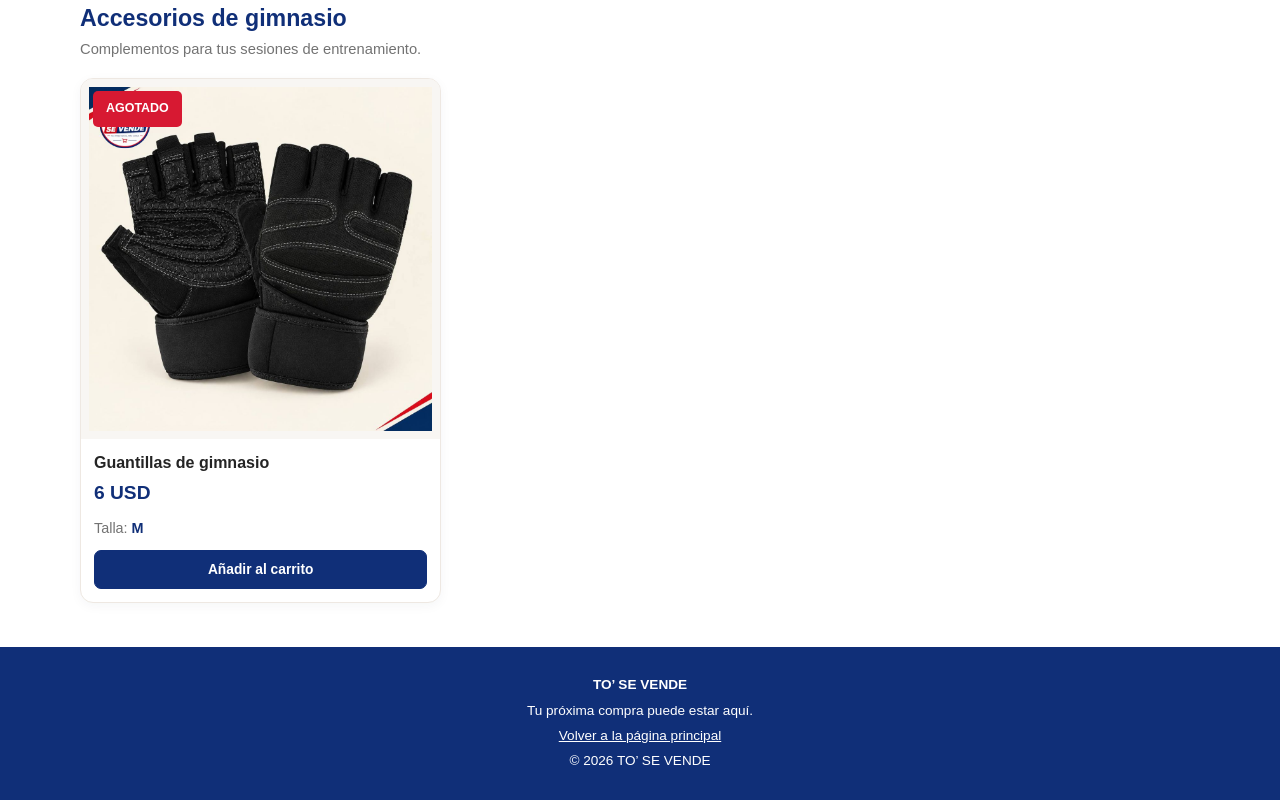
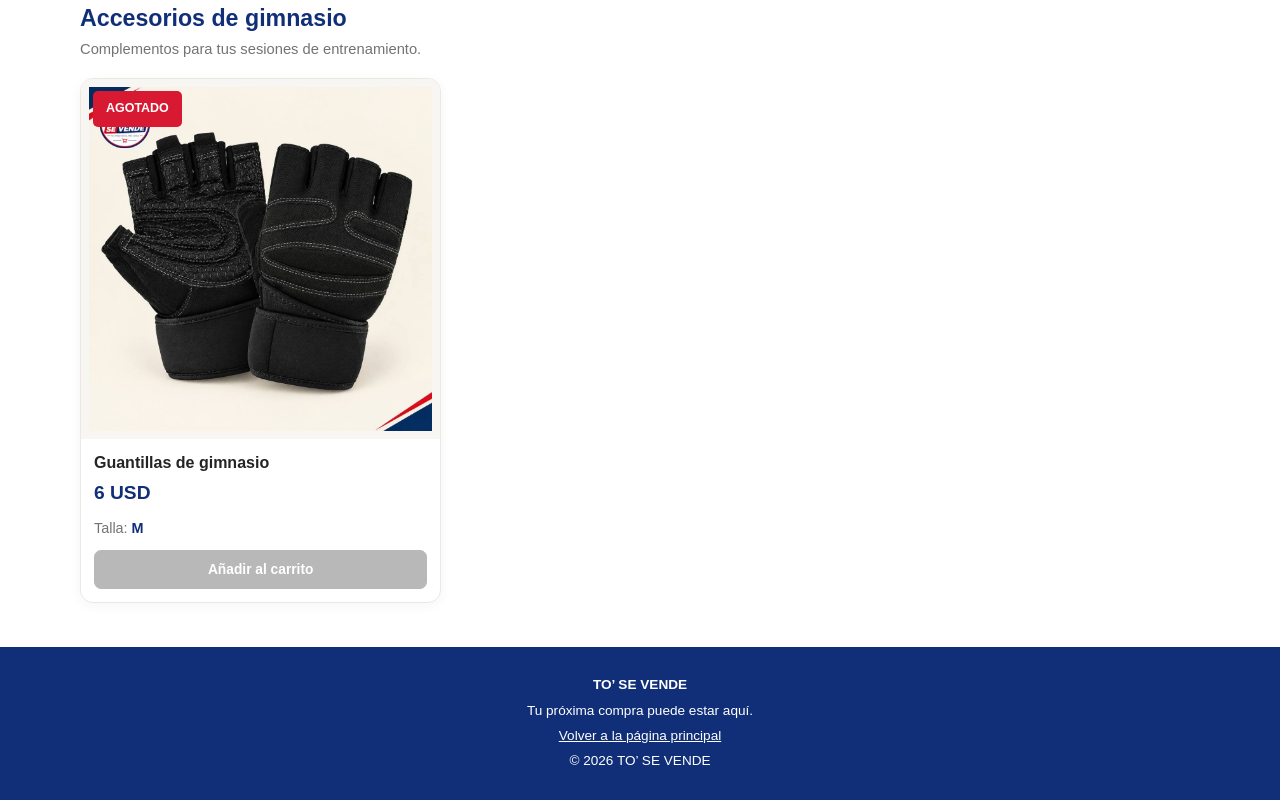
Before and after one commit to tosevende/ventas, a plain HTML site: page categorias/gimnasio.html in a window 1280 px wide. Shown: the part 1487-2287 px from the top of the page. Drawn offline with Linux system fonts and the light colour scheme.

Commit message:
Update categorias.css

```diff
--- a/css/categorias.css
+++ b/css/categorias.css
@@ -549,3 +549,13 @@
     font-weight: 800;
     border-radius: 5px;
 }
+
+/* BOTÓN DE PRODUCTO AGOTADO */
+.gym-product .boton-detalles:disabled {
+    background: #b8b8b8;
+    color: #fff;
+    border: 1px solid #b8b8b8;
+    cursor: not-allowed;
+    opacity: 1;
+    pointer-events: none;
+}
```
